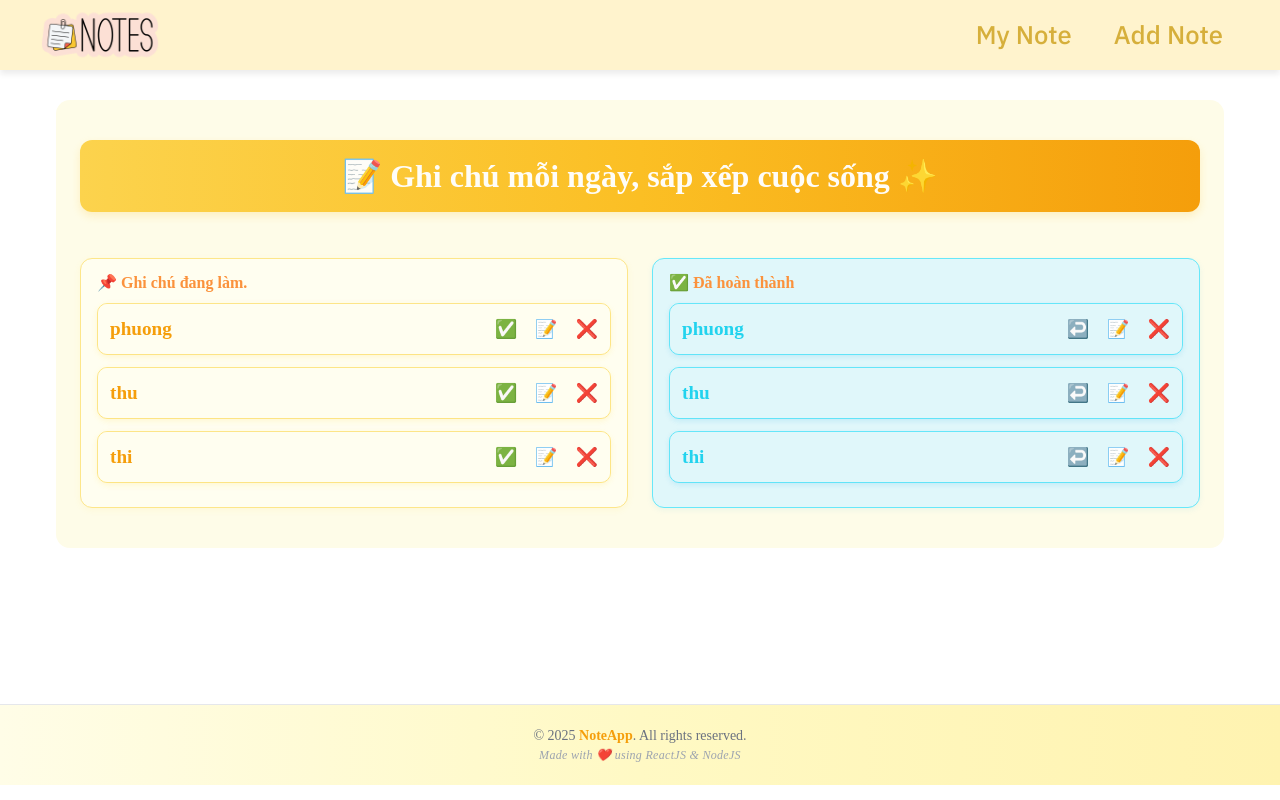
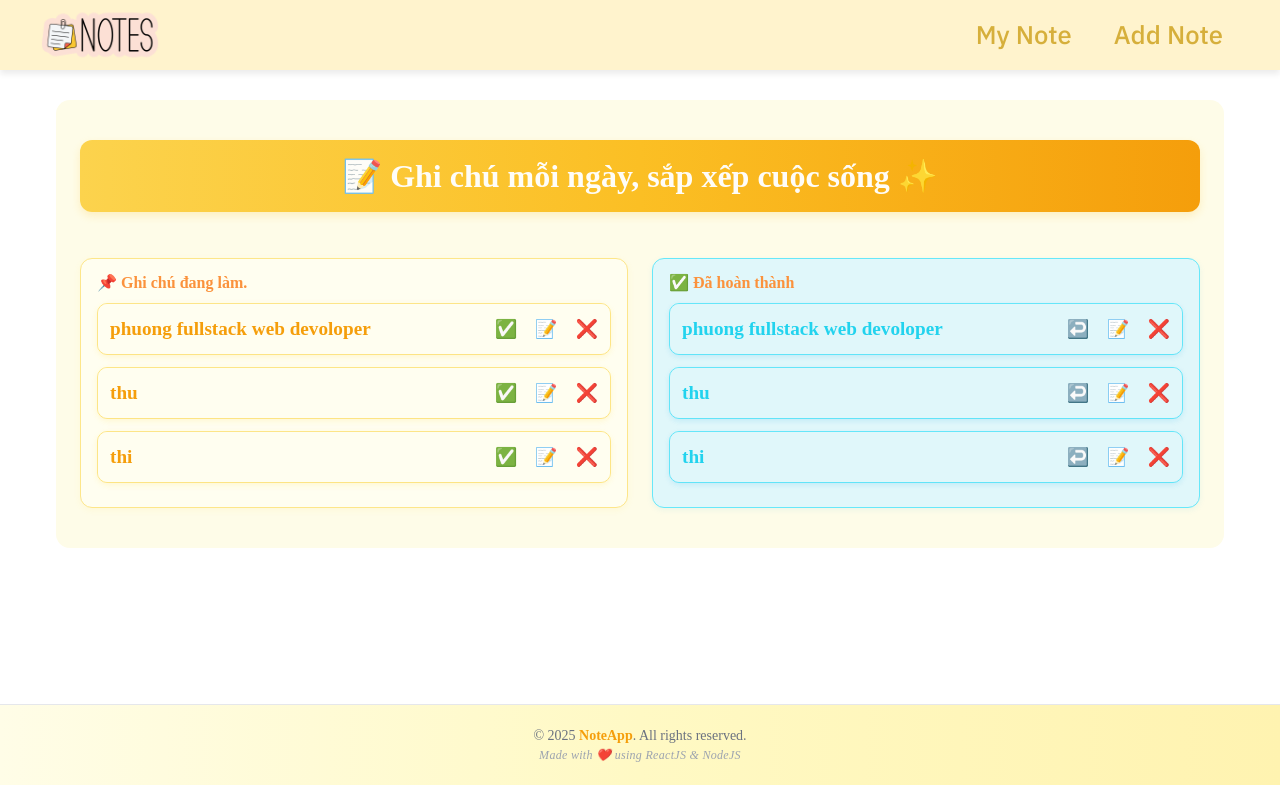
Before and after one commit to phuongnguyen240805/note-app-fontend, a React (Create React App) app: page / in a window 1280 px wide. Built offline with nearby package versions, Linux system fonts and the light colour scheme.

Commit message:
update component(box, noteitem)

```diff
--- a/src/components/Box/Box.jsx
+++ b/src/components/Box/Box.jsx
@@ -2,19 +2,16 @@ import classNames from "classnames/bind";
 import PropTypes from 'prop-types';
 
 import styles from './Box.module.scss';
-import NoteItem from "~/components/NoteItem";
 
 const cx = classNames.bind(styles);
 
 function Box({
-    notes,
+    children,
+    type,
     title,
-    empty,
-    type,
     leftIcon,
     rightIcon,
     className,
-    completed=false,
 }) {
 
     const classes = cx('wrapper', {
@@ -29,29 +26,16 @@ function Box({
                 <span>{title}</span>
                 {rightIcon && <span className={cx('icon')}>{rightIcon}</span>}
             </h3>
-            <div className={cx('note-list')}>
-                {notes.filter((n) => !n.completed).length === 0 ? (
-                    <p className={cx('empty')}>{empty}</p>
-                ) : (
-                    notes
-                        .filter((n) => !n.completed)
-                        .map((note) => (
-                            <NoteItem
-                                completed={completed}
-                                note={note}
-                                type={type}
-                            />
-                        ))
-                )}
-            </div>
+            {children}
         </div>
     );
 }
 
 Box.propTypes = {
-    notes: PropTypes.node.isRequired,
-    primary: PropTypes.bool,
-    secondary: PropTypes.bool,
+    children: PropTypes.node.isRequired,
+    title: PropTypes.string,
+    type: PropTypes.string,
+    className: PropTypes.string,
     leftIcon: PropTypes.node,
     rightIcon: PropTypes.node,
 };
--- a/src/components/Box/Box.module.scss
+++ b/src/components/Box/Box.module.scss
@@ -46,7 +46,6 @@
     }
 }
 
-/* Ghi chú */
 .section-title {
     font-size: 16px;
     color: #fb923c;
@@ -59,17 +58,3 @@
     display: inline-block;
     text-align: center;
 }
-
-.note-list {
-    display: flex;
-    flex-direction: column;
-    gap: 12px;
-}
-
-/* Rỗng */
-.empty {
-    color: #9ca3af;
-    font-style: italic;
-    font-size: 14px;
-    padding-left: 8px;
-}
--- a/src/components/NoteItem/NoteItem.module.scss
+++ b/src/components/NoteItem/NoteItem.module.scss
@@ -1,14 +1,14 @@
 .wrapper {
     border: 1px solid;
     transition: transform 0.2s ease;
-}
 
-.wrapper:hover {
-    transform: translateY(-2px);
+    &:hover {
+        transform: translateY(-2px);
+    }
 }
 
 .note-card {
-    height: 50px;
+    min-height: 50px;
     padding: 12px;
     background-color: #fffde7; // vàng nhạt (đang làm)
     display: flex;
@@ -63,9 +63,9 @@
     font-size: 18px;
     cursor: pointer;
     text-decoration: none;
-    transition: transform 0.2s;
+    transition: transform 0.2s ease;
 
-    :hover {
+    &:hover {
         transform: scale(1.15);
     }
 }
--- a/src/pages/AddNote/AddNote.jsx
+++ b/src/pages/AddNote/AddNote.jsx
@@ -1,8 +1,9 @@
 import classNames from 'classnames/bind';
-import { useState } from 'react';
+import { useRef, useState } from 'react';
 
 import styles from './AddNote.module.scss';
 import Button from '~/components/Button';
+import Box from '~/components/Box';
 
 
 const cx = classNames.bind(styles);
@@ -26,11 +27,14 @@ function AddNote() {
 
     const [notes, setNotes] = useState(datas);
     const [text, setText] = useState('');
+    const inputRef = useRef();
 
     const handleAddNote = () => {
         if (!text.trim()) return;
         setNotes([{ id: Date.now(), text }, ...notes]);
         setText('');
+
+        inputRef.current.focus();
     };
 
     return (
@@ -40,6 +44,7 @@ function AddNote() {
                 <h2 className={cx('form-title')}>+ Thêm ghi chú</h2>
                 <div className={cx('form-row')}>
                     <input
+                        ref={inputRef}
                         type="text"
                         value={text}
                         onChange={(e) => setText(e.target.value)}
@@ -47,8 +52,8 @@ function AddNote() {
                         className={cx('input')}
                     />
                     <Button
-                    onClick={handleAddNote}
-                    className={cx('button')}
+                        onClick={handleAddNote}
+                        className={cx('button')}
                     >
                         Thêm
                     </Button>
@@ -56,20 +61,26 @@ function AddNote() {
             </div>
 
             {/* Danh sách ghi chú */}
-            <div className={cx('note-list')}>
-                <h3 className={cx('form-title')}>📒 Ghi chú gần đây:</h3>
+            <Box
+                type="primary"
+                title="📒 Ghi chú gần đây:"
+                className={cx('note-list')}
+            >
                 {notes.length === 0 ? (
                     <p style={{ fontStyle: 'italic', color: '#999' }}>
                         Chưa có ghi chú nào.
                     </p>
                 ) : (
                     notes.map((note) => (
-                        <div key={note.id} className={cx('note')}>
+                        <div
+                            key={note.id}
+                            className={cx('note')}
+                        >
                             {note.text}
                         </div>
                     ))
                 )}
-            </div>
+            </Box>
         </div>
     );
 }
--- a/src/pages/Home/Home.jsx
+++ b/src/pages/Home/Home.jsx
@@ -3,7 +3,7 @@ import classNames from 'classnames/bind';
 
 import styles from './Home.module.scss';
 import Box from '~/components/Box';
-
+import NoteItem from '~/components/NoteItem';
 
 const cx = classNames.bind(styles);
 
@@ -12,7 +12,7 @@ function Home() {
     const datas = [
         {
             id: 1,
-            text: "phuong"
+            text: "phuong fullstack web devoloper"
         },
         {
             id: 2,
@@ -38,19 +38,47 @@ function Home() {
                 {/* Cột trái - Ghi chú đang làm */}
                 <Box
                     type="primary"
-                    notes={notes}
                     title="📌 Ghi chú đang làm."
-                    empty="Không có ghi chú nào."
-                />
+                >
+                    <div className={cx('note-list')}>
+                        {notes.filter((n) => !n.completed).length === 0 ? (
+                            <p className={cx('empty')}>Không có ghi chú nào.</p>
+                        ) : (
+                            notes
+                                .filter((n) => !n.completed)
+                                .map((note) => (
+                                    <NoteItem
+                                        key={note.id}
+                                        note={note}
+                                        type="primary"
+                                    />
+                                ))
+                        )}
+                    </div>
+                </Box>
 
                 {/* Cột phải - Ghi chú đã làm */}
                 <Box
                     type="secondary"
-                    notes={notes}
                     title="✅ Đã hoàn thành"
-                    empty="Chưa có ghi chú nào được hoàn thành."
-                    completed
-                />
+                >
+                    <div className={cx('note-list')}>
+                        {notes.filter((n) => !n.completed).length === 0 ? (
+                            <p className={cx('empty')}>Chưa có ghi chú nào được hoàn thành.</p>
+                        ) : (
+                            notes
+                                .filter((n) => !n.completed)
+                                .map((note) => (
+                                    <NoteItem
+                                        key={note.id}
+                                        note={note}
+                                        type="secondary"
+                                        completed
+                                    />
+                                ))
+                        )}
+                    </div>
+                </Box>
             </div>
 
         </div>
--- a/src/pages/Home/Home.module.scss
+++ b/src/pages/Home/Home.module.scss
@@ -56,3 +56,18 @@
     transform: translateY(0);
   }
 }
+
+/* Ghi chú */
+.note-list {
+  display: flex;
+  flex-direction: column;
+  gap: 12px;
+}
+
+/* Rỗng */
+.empty {
+  color: #9ca3af;
+  font-style: italic;
+  font-size: 14px;
+  padding-left: 8px;
+}
```
Also changed, not shown: src/components/NoteItem/NoteItem.jsx (+4 -5 lines). Lines whose indentation alone changed are shown as unchanged.
